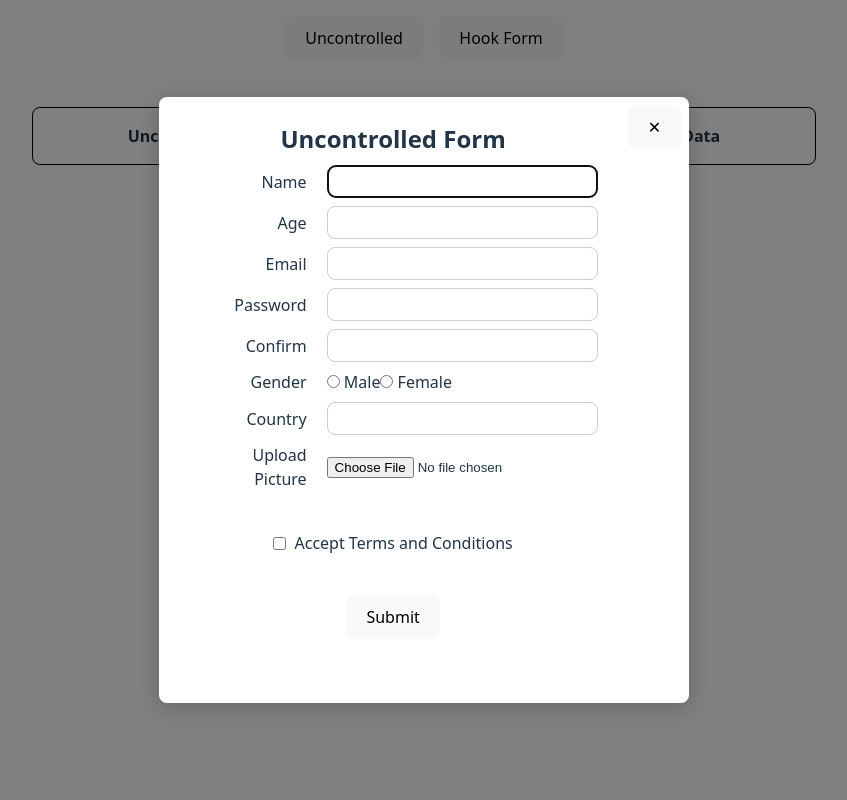
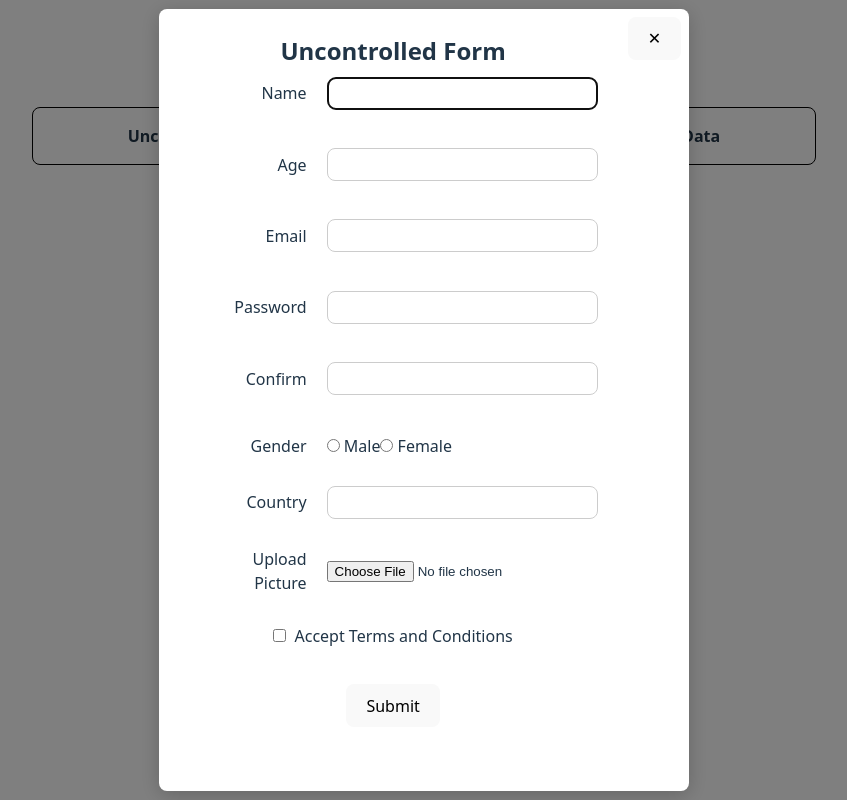
Before and after one commit to Ulistonee/rsschool-react, a React (Vite) app in the folder my-app/: page / in a window 1280 px wide. Both pictures are taken after a click on the button "Uncontrolled". Shown: the whole page, without its empty margins (216-1063 px from the left). Built offline with nearby package versions, Linux system fonts and the light colour scheme; what i18n-iso-countries would draw is missing.

Commit message:
feat: avoid layout shift when errors occur

```diff
--- a/my-app/src/components/custom-input/custom-input.module.css
+++ b/my-app/src/components/custom-input/custom-input.module.css
@@ -2,7 +2,7 @@
     display: grid;
     grid-template-columns: 100px 1fr;
     align-items: center;
-    gap: 20px;
+    gap: 10px 20px;
     width: 100%;
 }
 
@@ -21,6 +21,7 @@
     grid-column: 2;
     color: #972121;
     font-size: 0.85rem;
+    min-height: 1.2rem;
 }
 
 .hint {
--- a/my-app/src/components/custom-input/custom-input.tsx
+++ b/my-app/src/components/custom-input/custom-input.tsx
@@ -23,7 +23,9 @@ export const CustomInput = ({ id, label, error, hint, type, ...rest }: Props) =>
         {...rest}
         required={rest.required}
       />
-      {error && <span className={styles.error}>{error}</span>}
+      <small className={styles.error}>
+        {error || '\u00A0'}
+      </small>
       {hint && <small className={styles.hint}>{hint}</small>}
     </div>
   );
--- a/my-app/src/components/hook-form/hook-form.module.css
+++ b/my-app/src/components/hook-form/hook-form.module.css
@@ -10,7 +10,7 @@
     display: grid;
     grid-template-columns: 100px 1fr;
     align-items: center;
-    gap: 20px;
+    gap: 0 20px;
     width: 100%;
 }
 
@@ -36,7 +36,6 @@
     align-items: center;
     gap: 0.5rem;
     cursor: pointer;
-    padding: 2rem;
 }
 
 .checkboxRow input[type="checkbox"] {
--- a/my-app/src/components/uncontrolled-form/uncontrolled-form.module.css
+++ b/my-app/src/components/uncontrolled-form/uncontrolled-form.module.css
@@ -10,7 +10,7 @@
     display: grid;
     grid-template-columns: 100px 1fr;
     align-items: center;
-    gap: 20px;
+    gap: 0 20px;
     width: 100%;
 }
 
@@ -29,6 +29,7 @@
     grid-column: 2;
     color: #972121;
     font-size: 0.85rem;
+    min-height: 1.2rem;
 }
 
 .checkboxRow {
@@ -36,7 +37,6 @@
     align-items: center;
     gap: 0.5rem;
     cursor: pointer;
-    padding: 2rem;
 }
 
 .checkboxRow input[type="checkbox"] {
--- a/my-app/src/components/uncontrolled-form/uncontrolled-form.tsx
+++ b/my-app/src/components/uncontrolled-form/uncontrolled-form.tsx
@@ -94,7 +94,9 @@ export const UncontrolledForm = ({ onSuccess }: Props) => {
                     <input type="radio" name="gender" value="female"/> Female
                   </label>
                 </div>
-                {errors.gender && <small className={styles.error}>{errors.gender}</small>}
+                <small className={styles.error}>
+                  {errors.gender || '\u00A0'}
+                </small>
               </div>
             );
 
@@ -104,7 +106,9 @@ export const UncontrolledForm = ({ onSuccess }: Props) => {
                 <label key={field.name} className={styles.checkboxRow}>
                   <input type="checkbox" name={field.name} /> Accept Terms and Conditions
                 </label>
-                {errors.acceptTerms && <small className={styles.error}>{errors.acceptTerms}</small>}
+                <small className={styles.error}>
+                  {errors.acceptTerms || '\u00A0'}
+                </small>
               </>
 
             );
@@ -126,9 +130,9 @@ export const UncontrolledForm = ({ onSuccess }: Props) => {
                     <option key={i} value={c} />
                   ))}
                 </datalist>
-                {errors.country && (
-                  <small className={styles.error}>{errors.country}</small>
-                )}
+                <small className={styles.error}>
+                  {errors.country || '\u00A0'}
+                </small>
               </div>
             );
 
@@ -137,7 +141,9 @@ export const UncontrolledForm = ({ onSuccess }: Props) => {
               <div key={field.name} className={styles.inputContainer}>
                 <label htmlFor="picture">Upload Picture</label>
                 <input id="picture" name="picture" type="file" accept="image/png,image/jpeg" />
-                {errors.picture && <small className={styles.error}>{errors.picture}</small>}
+                <small className={styles.error}>
+                  {errors.picture || '\u00A0'}
+                </small>
               </div>
             );
 
--- a/my-app/src/index.css
+++ b/my-app/src/index.css
@@ -51,6 +51,10 @@ button:focus-visible {
   outline: 4px auto -webkit-focus-ring-color;
 }
 
+button:disabled {
+    pointer-events: none;
+}
+
 @media (prefers-color-scheme: light) {
   :root {
     color: #213547;
--- a/my-app/src/utils/schemaForHookForm.ts
+++ b/my-app/src/utils/schemaForHookForm.ts
@@ -2,7 +2,7 @@ import z from 'zod';
 
 const passwordSchema = z
   .string()
-  .min(8, 'Password must be at least 8 characters')
+  .min(6, 'Password must be at least 6 characters')
   .regex(/[0-9]/, 'Password must contain at least one number')
   .regex(/[A-Z]/, 'Password must contain at least one uppercase letter')
   .regex(/[a-z]/, 'Password must contain at least one lowercase letter')
@@ -38,7 +38,7 @@ export const schema = z
       .refine(
         (files) => {
           if (!files?.[0]) return false;
-          return files[0].size <= 2 * 1024 * 1024; // <= 2MB
+          return files[0].size <= 2 * 1024 * 1024;
         },
         'File size must be less than 2MB'
       ),
```
